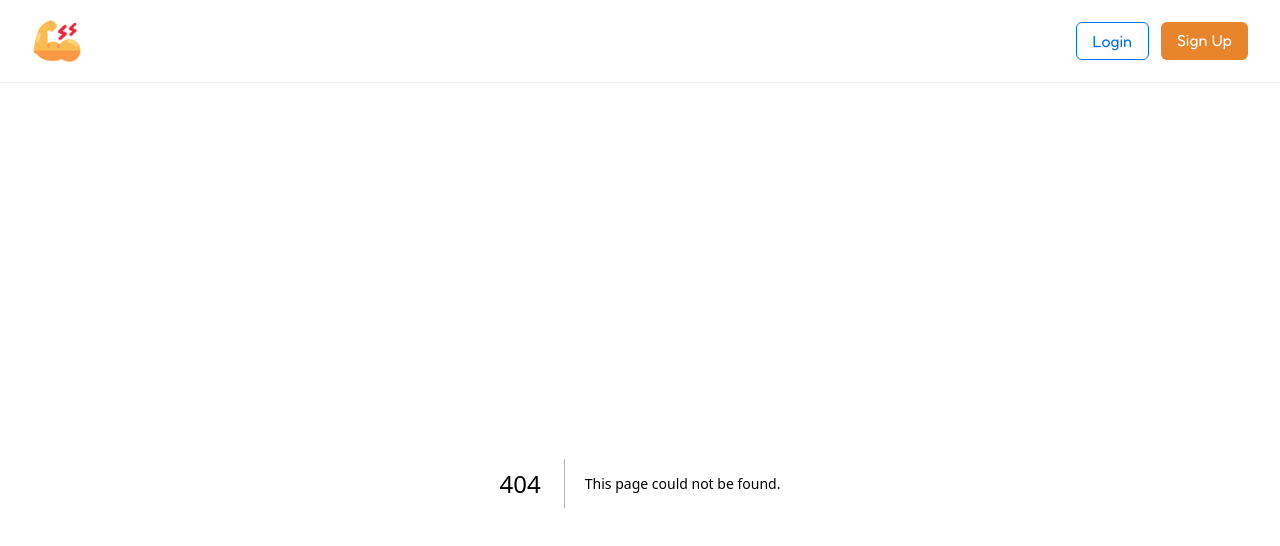
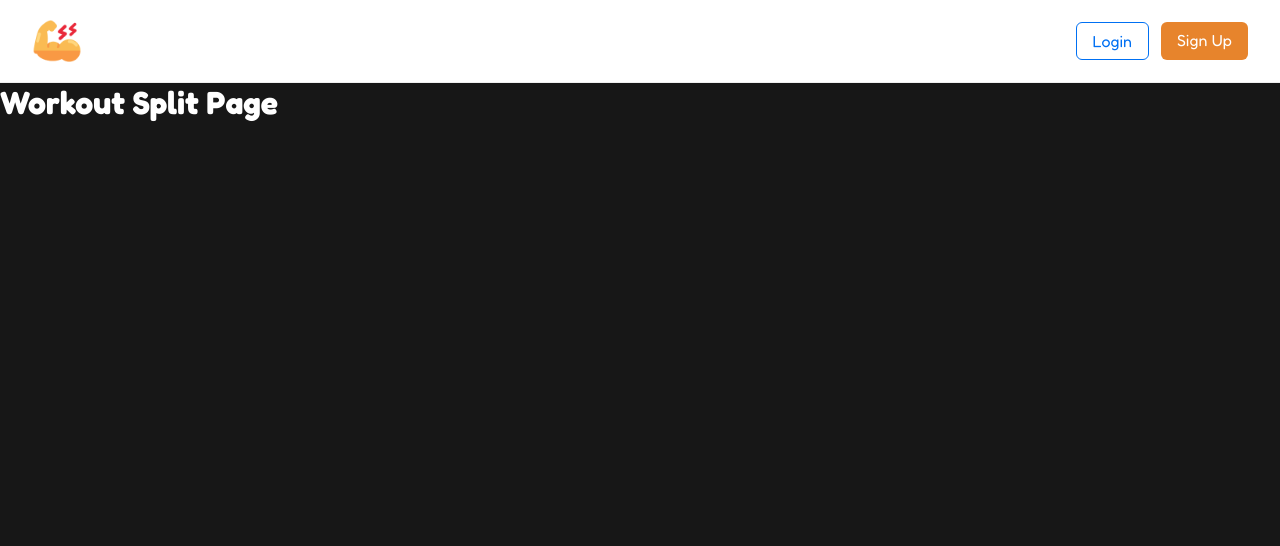
Before and after one commit to naveensinghp/gym-web, a Next.js app: page /workout-split in a window 1280 px wide. Before the commit this address had no page. Shown: the top 546 px of the page. Built offline with nearby package versions, Linux system fonts and the light colour scheme.

Commit message:
no message

```diff
--- /dev/null
+++ b/src/app/workout-split/page.js
@@ -0,0 +1,14 @@
+'use client';
+
+import React from 'react';
+import styled from 'styled-components';
+import Header from "@/components/Header";
+
+
+export default function WorkoutSplit() {
+    return(
+        <>
+            <h1>Workout Split Page</h1>
+        </>
+    );
+}
--- /dev/null
+++ b/src/components/WorkoutSplit/index.js
@@ -0,0 +1,2 @@
+export * from './WorkoutSplit';
+export { default } from './WorkoutSplit';
```
